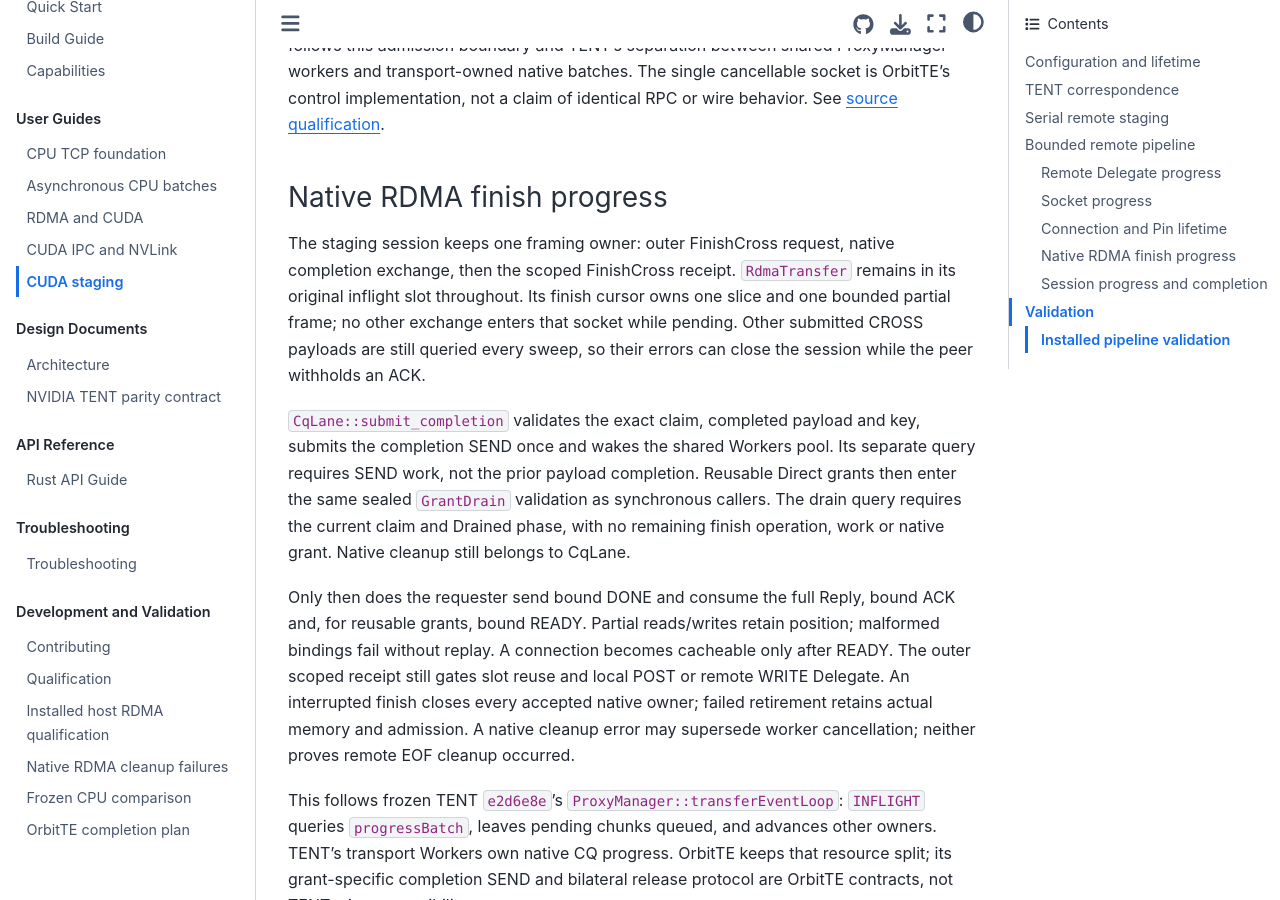
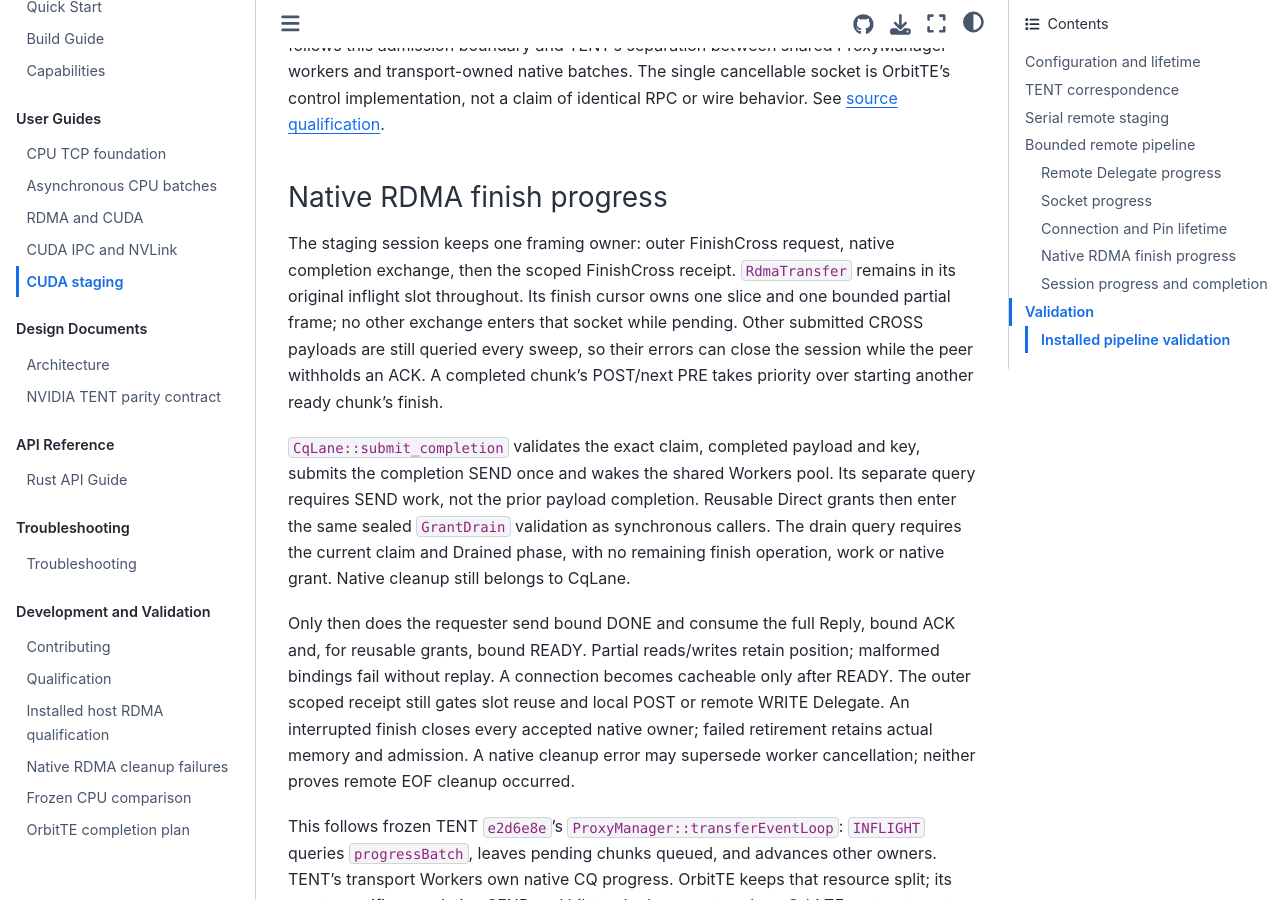
Before and after one commit to OrbitInfra/OrbitTE, a Sphinx documentation site: the page built from docs/staging.md, in a window 1280 px wide and 900 px high, scrolled down 9942 px. Built offline with Sphinx 7.4.7 and the Sphinx Book theme 1.1.4, drawn with Linux system fonts in a browser that asks for light colours.

Commit message:
fix(staging): advance completed chunks before the next finish

```diff
--- a/docs/staging.md
+++ b/docs/staging.md
@@ -372,7 +372,8 @@ completion exchange, then the scoped FinishCross receipt. `RdmaTransfer` remains
 in its original inflight slot throughout. Its finish cursor owns one slice and
 one bounded partial frame; no other exchange enters that socket while pending.
 Other submitted CROSS payloads are still queried every sweep, so their errors
-can close the session while the peer withholds an ACK.
+can close the session while the peer withholds an ACK. A completed chunk's
+POST/next PRE takes priority over starting another ready chunk's finish.
 
 `CqLane::submit_completion` validates the exact claim, completed payload and key,
 submits the completion SEND once and wakes the shared Workers pool. Its separate
```
Also changed, not shown: 1 other file.
